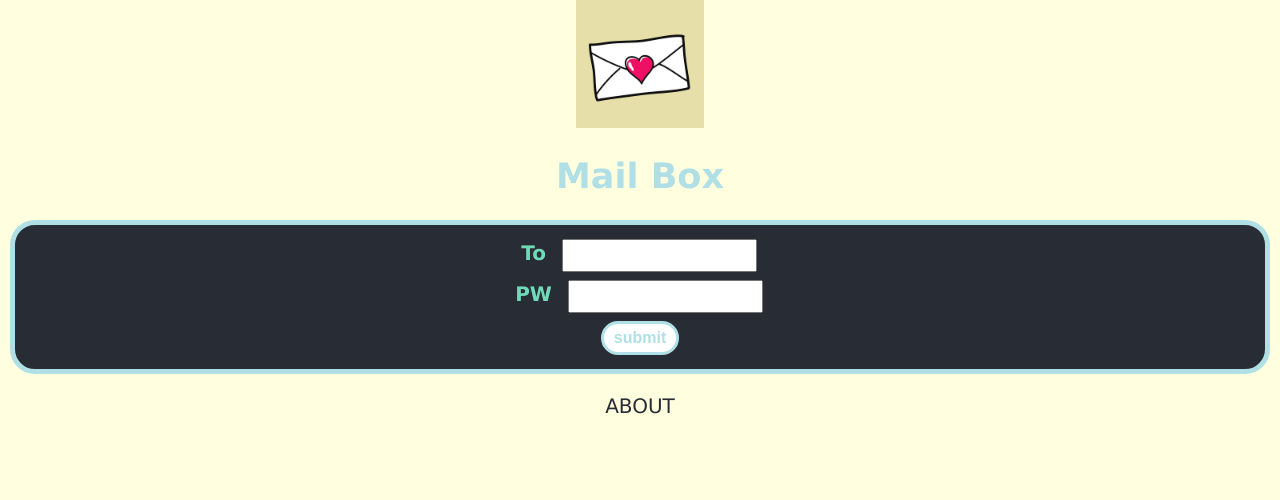
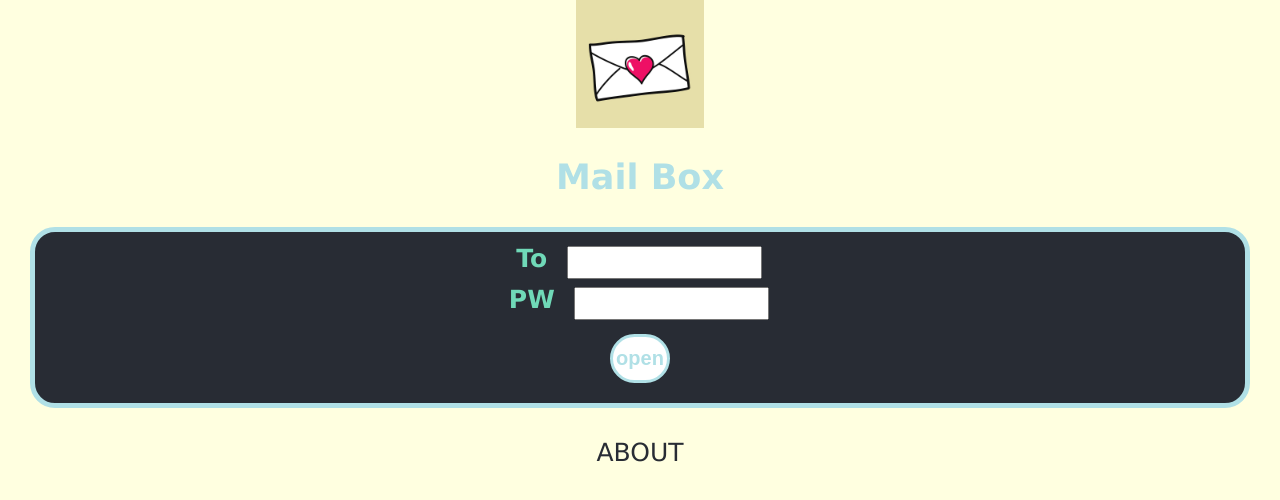
Before and after one commit to A-Line-of-Code/mailbox_sky, a React (Create React App) app in the folder client/: page / in a window 1280 px wide. Shown: the top 500 px of the page. Built offline with nearby package versions, Linux system fonts and the light colour scheme.

Commit message:
deployment

```diff
--- a/client/public/index.html
+++ b/client/public/index.html
@@ -24,7 +24,7 @@
       work correctly both with client-side routing and a non-root public URL.
       Learn how to configure a non-root public URL by running `npm run build`.
     -->
-    <title>Mail Box</title>
+    <title>Mail Box Sky</title>
   </head>
   <body>
     <noscript>You need to enable JavaScript to run this app.</noscript>
--- a/client/src/About.css
+++ b/client/src/About.css
@@ -1,7 +1,7 @@
 body{
     background: lightyellow;
     font-family: "Lucida Sans Unicode", sans-serif;
-    font-size: 20px;
+    font-size: 25px;
 
   }
 
@@ -19,7 +19,7 @@ body{
   }
   .about{
     padding: 5px;
-    margin: 5px;
+    margin: 80px;
     border: 5px solid #282c34;
     border-radius: 25px;
     font-weight: 900;
--- a/client/src/About.js
+++ b/client/src/About.js
@@ -8,12 +8,12 @@ export const About = () => {
             <div className="about">
             <div className="tech">
               <p className="blue">Development</p>
-              <div className="title"> React, Node.js, Fetch API, MySQl (Amazon RDS)</div>
-              <img src="img/client.png" alt="React" height="200px" />
-                <img src="img/server.png" alt="Node.js" height="200px" /><br/>
+              <div className="title"> React, Node.js, Fetch API, <br /> MySQl (Amazon RDS)</div>
+
               <p className="blue">Deployment</p>
               <div className="title">
               <a rel="GitHub" href="https://github.com/A-Line-of-Code/MailBox.git" target="_blank">Docker deployment files</a><br/>
+
               </div>
             </div>
             </div>
--- a/client/src/App.css
+++ b/client/src/App.css
@@ -5,18 +5,18 @@
 body{
   background: lightyellow;
   font-family: 'Montserrat', sans-serif;
-  font-size: 50px;
+  font-size: 55px;
 
 }
 
 .app-title{
   text-align: center;
   color: powderblue;
-  font-size: 70px;
+  font-size: 75px;
 }
 .App-sender{
   padding: 10px;
-  margin: 10px;
+  margin: 30px;
   border: 5px solid powderblue;
   border-radius: 25px;
   font-weight: 900;
@@ -28,7 +28,7 @@ input{
   margin: 4px 2px;
 }
 
-.test{
+.aboutlink{
   color: #282c34;
   cursor: pointer;
 }
@@ -38,11 +38,11 @@ input{
   border-radius: 25px;
   font-family: 'Montserrat', sans-serif;
   color: powderblue;
-  padding: 5px 10px;
+  padding: 10px 3px;
   text-align: center;
   text-decoration: none;
-  font-size: 16px;
+  font-size: 20px;
   cursor: pointer;
   font-weight: 900;
-  margin: 4px 2px;
+  margin: 10px 5px;
 }
--- a/client/src/Home.js
+++ b/client/src/Home.js
@@ -45,9 +45,9 @@ const about = () =>{history.push("/about")}
           <input value={to} onChange={(event)=>setTo(event.target.value)} type="text" /><br />
           PW &nbsp;
           <input value={password} onChange={(event)=>setPassword(event.target.value)}type="password" /><br />
-          <button type="button" className="button" onClick={submit}>submit</button>
+          <button type="button" className="button" onClick={submit}>open</button>
           </div>
-          <p onClick={about} className="test">
+          <p onClick={about} className="aboutlink">
             ABOUT
           </p>
         </div>
--- a/client/src/Read.js
+++ b/client/src/Read.js
@@ -20,7 +20,7 @@ export const Read = () => {
         <div>
           {letter ? letter.map(c=> {
             return(
-              <Letter key = {c.receiver} receiver={c.receiver} img={c.img} msg={c.msg} />
+              <Letter key = {c.receiver} receiver={c.receiver} img={c.img} msg={c.msg} msg2={c.msg2} />
             )
             }): ""}
         </div>
--- a/client/src/components/letter.js
+++ b/client/src/components/letter.js
@@ -8,7 +8,8 @@ export const Letter = (props) => {
         <div className="container">
             <img src = {props.img} alt="img" width="30%"/> <br />
             <div className="msg">
-                {props.msg} <br /><br />
+                {props.msg}<br />{props.msg2}
+                <br /><br />
                 <div className="from">
                 Kind regards, <br />
                 Sky.
```
